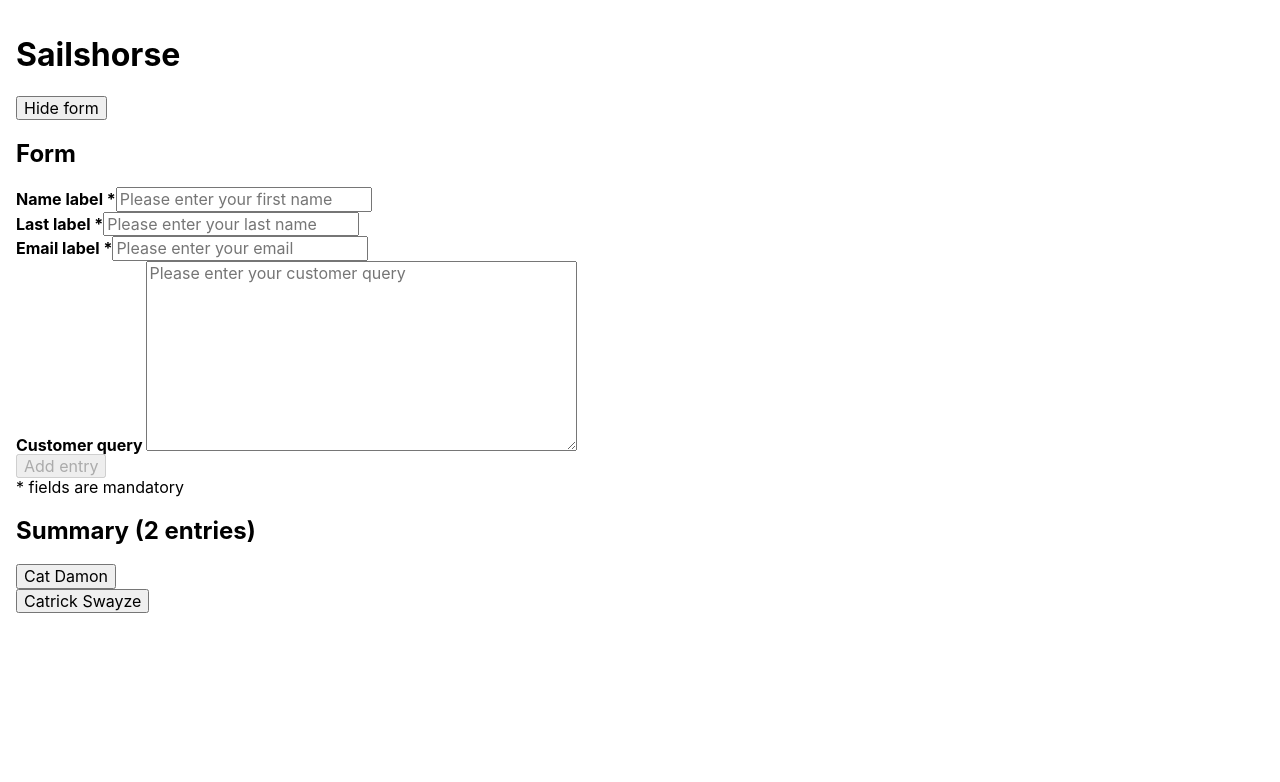
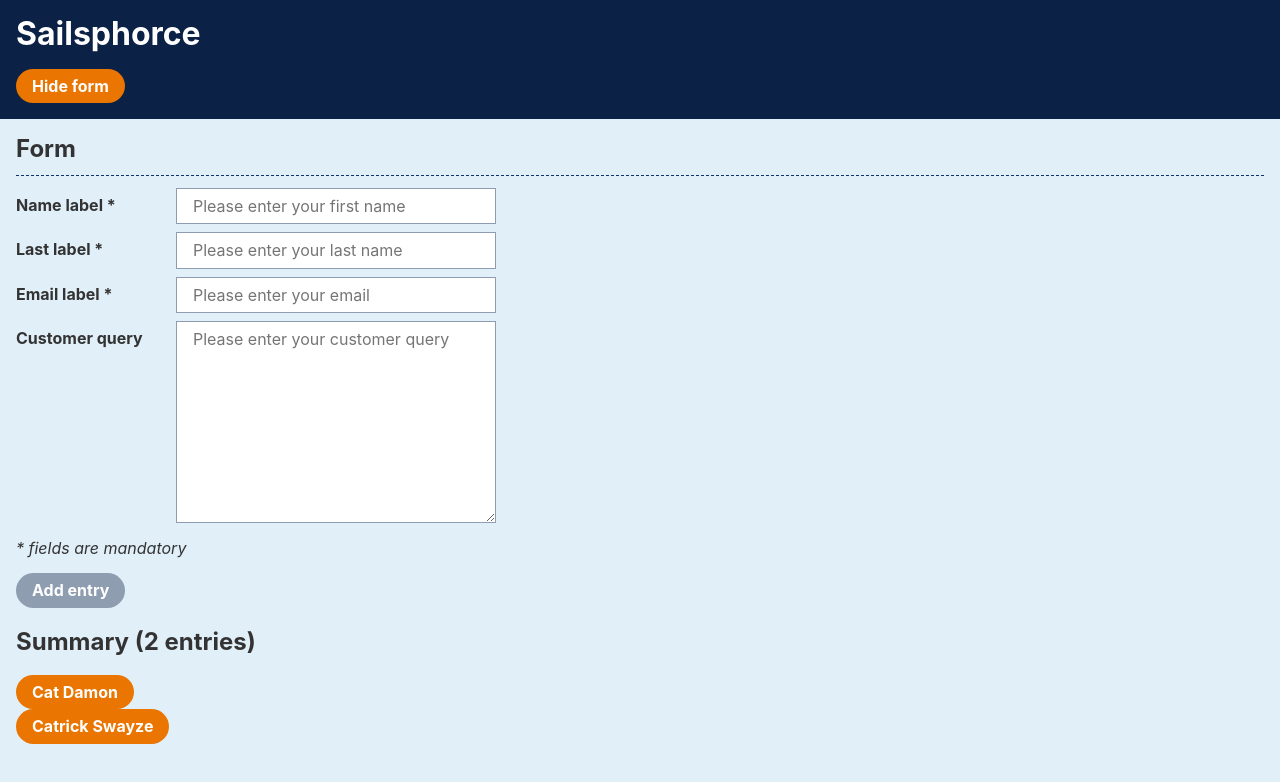
Before and after one commit to maurer2/vue-form-test, a Vue app: page / in a window 1280 px wide. Shown: the top 782 px of the page. Built offline with nearby package versions, Linux system fonts and the light colour scheme.

Commit message:
Added styling

```diff
--- a/src/App.vue
+++ b/src/App.vue
@@ -1,9 +1,10 @@
 <template>
-  <article id="container" class="container">
+  <div id="container" class="container">
     <header class="header">
       <h1 class="title">
-        Sailshorse
+        Sailsphorce
       </h1>
+      <div class="buttons">
         <button
           class="button"
           type="button"
@@ -16,8 +17,10 @@
             Show form
           </span>
         </button>
+      </div>
     </header>
 
+    <main class="main">
       <section class="section" v-if="formIsVisible">
         <Form @addNewEntry="handleNewEntry" />
       </section>
@@ -25,7 +28,8 @@
       <section class="section">
         <Summary />
       </section>
-  </article>
+    </main>
+  </div>
 </template>
 
 <script lang="ts">
@@ -42,7 +46,7 @@ import Summary from '@/components/Summary/Summary.vue';
 export default class App extends Vue {
   private formIsVisible: boolean = true;
 
-  mounted() {
+  mounted(): void {
     this.$store.commit('addEntry', {
       firstName: 'Cat',
       lastName: 'Damon',
@@ -86,23 +90,70 @@ html {
 
 body {
   margin: 0;
-  padding: 1rem;
+  padding: 0;
+  color: $foreground;
   font-family: -apple-system, BlinkMacSystemFont, "Segoe UI", Roboto, Helvetica, Arial, sans-serif,
   "Apple Color Emoji", "Segoe UI Emoji", "Segoe UI Symbol";
   -webkit-font-smoothing: antialiased;
   -moz-osx-font-smoothing: grayscale;
 }
 
-.visually-hidden {
-  position: absolute;
-  height: 1px;
-  width: 1px;
-  overflow: hidden;
-  clip: rect(1px, 1px, 1px, 1px);
-  white-space: nowrap;
+input {
+  padding: 0.5rem 1rem;
+  background-color: $white;
+  background-image: none;
+  border: 1px solid $gray;
+  border-radius: 0;
+  box-shadow: none;
+  outline-color: $orange;
 }
+
+textarea {
+  padding: 0.5rem 1rem;
+  background-color: $white;
+  border: 1px solid $gray;
+  border-radius: 0;
+  box-shadow: none;
+  outline-color: $orange;
+}
+
+button {
+  padding: 0.5rem 1rem;
+  appearance: button;
+  border: 0;
+  border-radius: 20px;
+  background: $orange;
+  color: $white;
+  font-weight: bold;
+  outline: 0;
+  box-shadow: none;
+
+  &[disabled] {
+    background: $gray;
+  }
+}
+
 </style>
 
 <style lang="scss" scoped>
+.container {
+  position: relative; // needed for sticky
+}
 
+.header {
+  position: sticky;
+  top: 0;
+  padding: 1rem;
+  background: $darkblue;
+  color: $white;
+}
+
+.main {
+  padding: 1rem;
+}
+
+.title {
+  margin-top: 0;
+  margin-bottom: 1rem;
+}
 </style>
--- a/src/components/Field/Field.vue
+++ b/src/components/Field/Field.vue
@@ -6,7 +6,7 @@
 
     <template v-if="type === 'email' || type === 'text'">
       <input
-        class="field"
+        class="input"
         :name="name"
         :id="id"
         :value="value"
@@ -20,7 +20,7 @@
     <template v-if="type === 'textarea'">
       <textarea
         class="textarea"
-        cols="40"
+        cols="20"
         rows="10"
         :name="name"
         :id="id"
@@ -73,6 +73,7 @@ export default class Field extends Vue {
 
   static isValidEmailField(fieldValue: string): boolean {
     // https://emailregex.com/
+    // eslint-disable-next-line
     const emailRegex = new RegExp(/^(([^<>()\[\]\\.,;:\s@"]+(\.[^<>()\[\]\\.,;:\s@"]+)*)|(".+"))@((\[[0-9]{1,3}\.[0-9]{1,3}\.[0-9]{1,3}\.[0-9]{1,3}])|(([a-zA-Z\-0-9]+\.)+[a-zA-Z]{2,}))$/);
     const isValid = emailRegex.test(fieldValue);
 
@@ -100,7 +101,21 @@ export default class Field extends Vue {
 </script>
 
 <style scoped lang="scss">
+.field {
+  display: flex;
+  flex-wrap: wrap;
+  align-items: center;
+
+  & + & {
+    margin-top: 0.5rem;
+  }
+}
+
 .label {
+  margin: 0.5rem 0;
+  flex-basis: 10rem;
+  flex-grow: 0;
+  align-self: baseline;
   font-weight: bold;
 
   &--is-required:after {
@@ -108,7 +123,14 @@ export default class Field extends Vue {
   }
 }
 
+.input,
+.textarea {
+  flex-grow: 1;
+}
+
 .error {
-  color: red;
+  margin: 0.5rem 0;
+  flex-grow: 1;
+  color: $orange;
 }
 </style>
--- a/src/components/Form/Form.vue
+++ b/src/components/Form/Form.vue
@@ -1,11 +1,15 @@
 <template>
+  <div class="wrapper">
+    <h2 class="title">
+      Form
+    </h2>
+
     <form
       class="form"
       action="/"
       method="post"
       @submit.prevent="handleSubmit"
     >
-    <h2>Form</h2>
       <Field
         name="First name"
         id="firstName"
@@ -53,14 +57,15 @@
         @isValidChange="handleValidChange"
       />
 
+      <p class="hint">
+        * fields are mandatory
+      </p>
+
       <button class="button" type="submit" :disabled="!isSubmittable">
         Add entry
       </button>
-
-    <legend class="legend">
-      * fields are mandatory
-    </legend>
     </form>
+  </div>
 </template>
 
 <script lang="ts">
@@ -127,8 +132,19 @@ export default class Form extends Vue {
 
 <style scoped lang="scss">
 .form {
-  position: relative;
   padding: 0;
+  max-width: 30rem;
+}
+
+.title {
+  margin-top: 0;
+  margin-bottom: 0.75rem;
+  padding-bottom: 0.75rem;
+  border-bottom: 1px dashed $blue;
+}
+
+.hint {
+  font-style: italic;
 }
 
 // .button {}
--- a/src/store/index.ts
+++ b/src/store/index.ts
@@ -18,8 +18,6 @@ export default new Vuex.Store({
     },
   },
   getters: {
-    nameOfEntries: (state) => {
-      return state.entries.map((entry: any) => `${entry.firstName} ${entry.lastName}`);
-    },
+    nameOfEntries: (state) => state.entries.map((entry: any) => `${entry.firstName} ${entry.lastName}`),
   },
 });
--- a/src/variables.scss
+++ b/src/variables.scss
@@ -1 +1,8 @@
-$background: white;
+$background: #e1eff9;
+$foreground: #333333;
+$gray: #8f9db0;
+$lightblue: #69b0e1;
+$blue: #0d326e;
+$darkblue: #0b2145;
+$white: #ffffff;
+$orange: #ea7500;
```
Also changed, not shown: .browserslistrc (added). Lines whose indentation alone changed are shown as unchanged.
